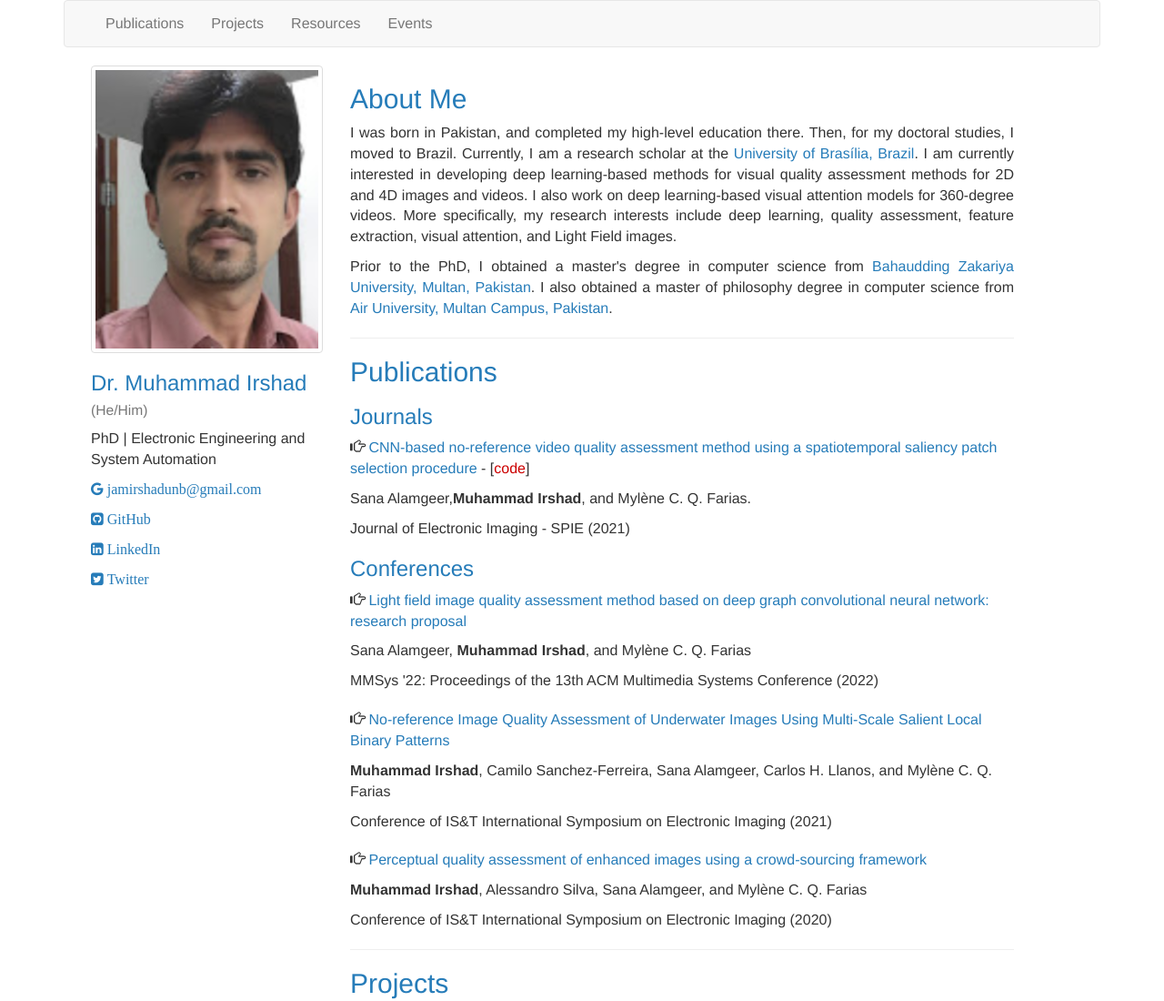
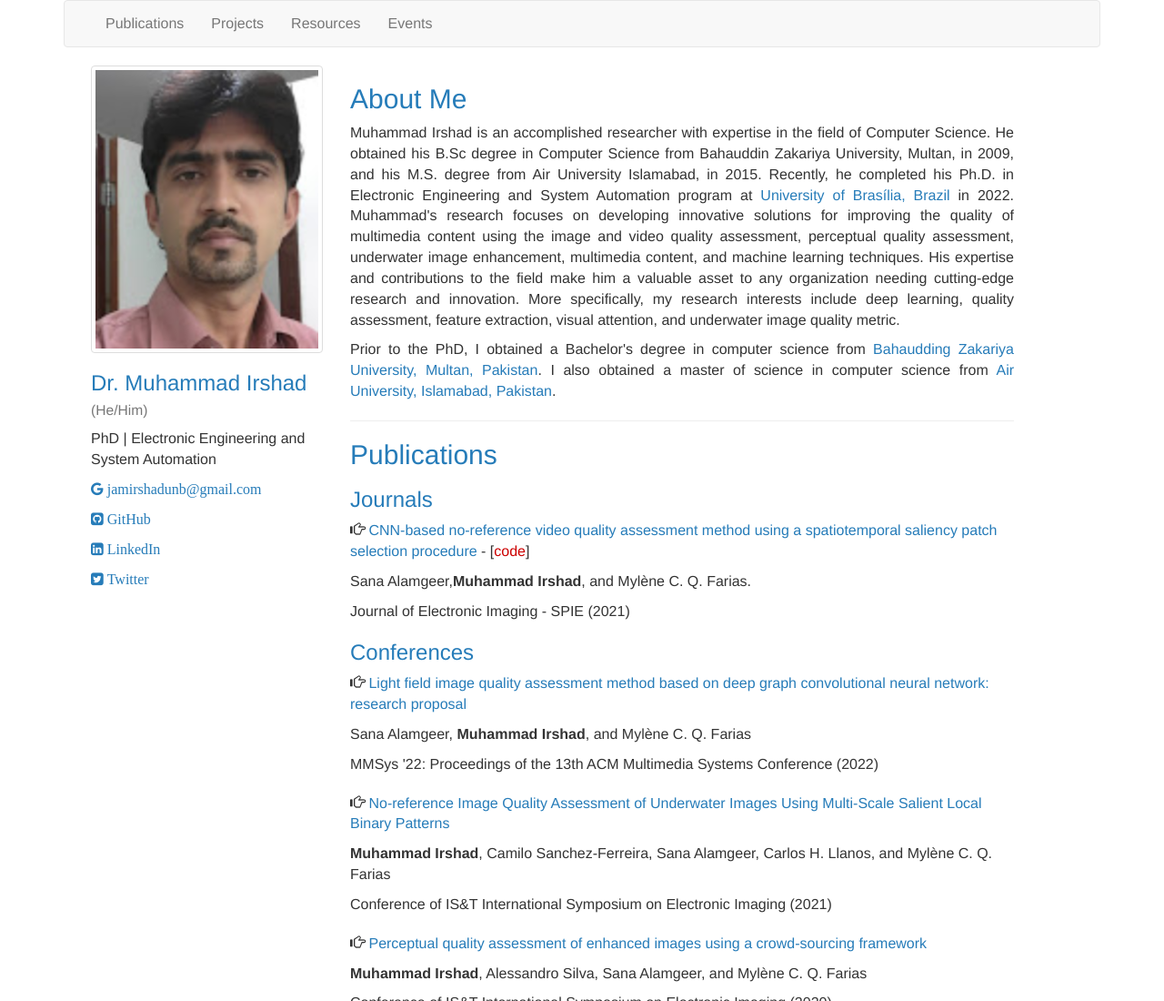
Before and after one commit to jamirshadunb/jamirshadunb.github.io, a plain HTML site: page index.html in a window 1280 px wide. Shown: the top 1100 px of the page at 91% size. Drawn offline with nearby package versions, Linux system fonts and the light colour scheme.

Commit message:
Update index.html

```diff
--- a/index.html
+++ b/index.html
@@ -87,8 +87,8 @@
 
 		  <div class="col-md-8">
 			  <h2 id="about_me">About Me</h2>
-			  <p align="justify">I was born in Pakistan, and completed my high-level education there. Then, for my doctoral studies, I moved to Brazil. Currently, I am a research scholar at the <a href="https://www.unb.br/" target="_blank">University of Brasília, Brazil</a>. I am currently interested in developing deep learning-based methods for visual quality assessment methods for 2D and 4D images and videos. I also work on deep learning-based visual attention models for 360-degree videos. More specifically, my research interests include deep learning, quality assessment, feature extraction, visual attention, and Light Field images.</p>
-			  <p align="justify">Prior to the PhD, I obtained a master's degree in computer science from <a href="https://www.bzu.edu.pk/" target="_blank">Bahaudding Zakariya University, Multan, Pakistan</a>. I also obtained a master of philosophy degree in computer science from <a href="https://aumc.edu.pk/" target="_blank">Air University, Multan Campus, Pakistan</a>.</p>
+			  <p align="justify">Muhammad Irshad is an accomplished researcher with expertise in the field of Computer Science. He obtained his B.Sc degree in Computer Science from Bahauddin Zakariya University, Multan, in 2009, and his M.S. degree from Air University Islamabad, in 2015. Recently, he completed his Ph.D. in Electronic Engineering and System Automation program at <a href="https://www.unb.br/" target="_blank">University of Brasília, Brazil</a> in 2022. Muhammad's research focuses on developing innovative solutions for improving the quality of multimedia content using the image and video quality assessment, perceptual quality assessment, underwater image enhancement, multimedia content, and machine learning techniques. His expertise and contributions to the field make him a valuable asset to any organization needing cutting-edge research and innovation. More specifically, my research interests include deep learning, quality assessment, feature extraction, visual attention, and underwater image quality metric.</p>
+			  <p align="justify">Prior to the PhD, I obtained a Bachelor's degree in computer science from <a href="https://www.bzu.edu.pk/" target="_blank">Bahaudding Zakariya University, Multan, Pakistan</a>. I also obtained a master of science in computer science from <a href="https://aumc.edu.pk/" target="_blank">Air University, Islamabad, Pakistan</a>.</p>
 
 			  <hr>
 
```
